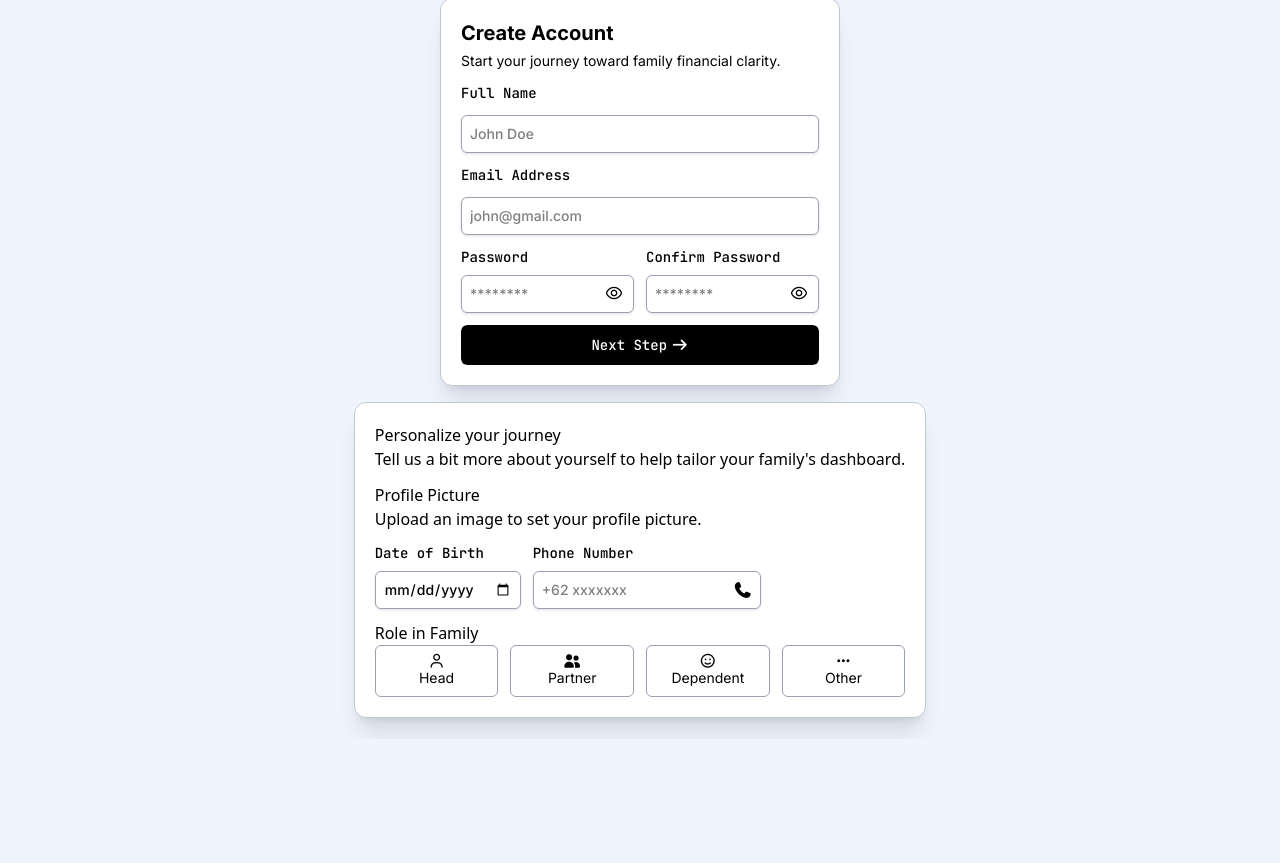
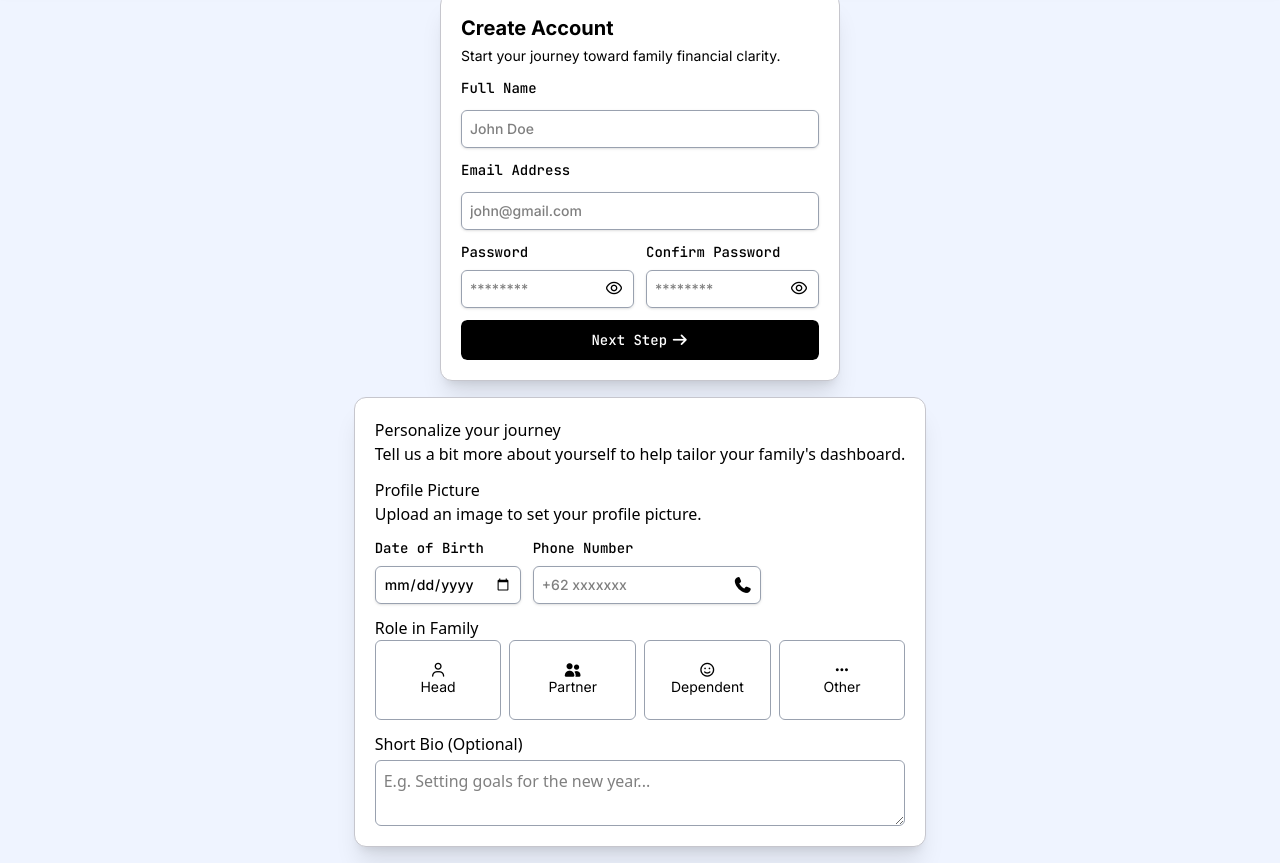
Before and after one commit to GilangWP/A-Ledger, a website: page frontend/pages/register.html in a window 1280 px wide. Shown: the part 61-924 px from the top of the page. Before the commit the page ends 800 px from the top, so only its background shows below. Drawn offline with nearby package versions, Linux system fonts and the light colour scheme.

Commit message:
Feature: Added Short Bio

```diff
--- a/frontend/pages/register.html
+++ b/frontend/pages/register.html
@@ -111,24 +111,28 @@
 
                 <div>
                     <p>Role in Family</p>
-                    <div class="flex flex-row gap-3">
-                        <button class="flex flex-col w-full items-center border border-gray-400 rounded-md p-2 bg-white hover:bg-blue-500 text-black hover:text-white font-inter text-sm">
+                    <div class="flex flex-row gap-2">
+                        <button class="flex flex-col w-full h-20 items-center justify-center border border-gray-400 rounded-md p-2 bg-white hover:bg-blue-500 text-black hover:text-white font-inter text-sm">
                             <i class="fa-regular fa-user"></i>
                             <span>Head</span>
                         </button>
-                        <button class="flex flex-col w-full items-center border border-gray-400 rounded-md p-2 bg-white hover:bg-blue-500 text-black hover:text-white font-inter text-sm">
+                        <button class="flex flex-col w-full 20 items-center justify-center border border-gray-400 rounded-md p-2 bg-white hover:bg-blue-500 text-black hover:text-white font-inter text-sm">
                             <i class="fa-solid fa-user-group"></i>
                             Partner
                         </button>
-                        <button class="flex flex-col w-full items-center border border-gray-400 rounded-md p-2 bg-white hover:bg-blue-500 text-black hover:text-white font-inter text-sm">
+                        <button class="flex flex-col w-full 20 items-center justify-center border border-gray-400 rounded-md p-2 bg-white hover:bg-blue-500 text-black hover:text-white font-inter text-sm">
                             <i class="fa-regular fa-face-smile"></i>
                             Dependent
                         </button>
-                        <button class="flex flex-col w-full items-center border border-gray-400 rounded-md p-2 bg-white hover:bg-blue-500 text-black hover:text-white font-inter text-sm">
+                        <button class="flex flex-col w-full 20 items-center justify-center border border-gray-400 rounded-md p-2 bg-white hover:bg-blue-500 text-black hover:text-white font-inter text-sm">
                             <i class="fa-solid fa-ellipsis"></i>
                             Other
                         </button>
                     </div>
+                </div>
+                <div class="flex flex-col gap-1">
+                    <label for="bio">Short Bio (Optional)</label>
+                    <textarea name="bio" id="bio" maxlength="150" placeholder="E.g. Setting goals for the new year..." class="border border-gray-400 rounded-md p-2"></textarea>
                 </div>
             </div>
         </form>
```
Also changed, not shown: src/output.css.
